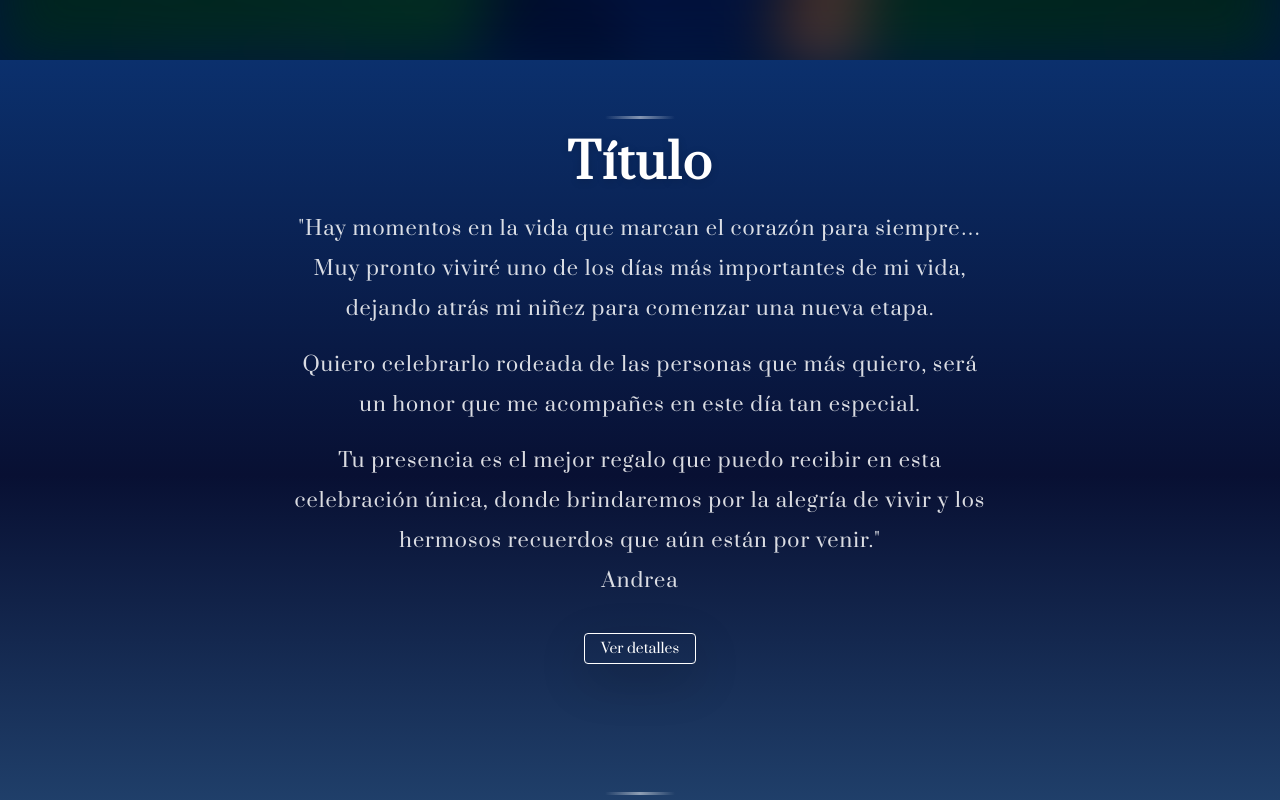
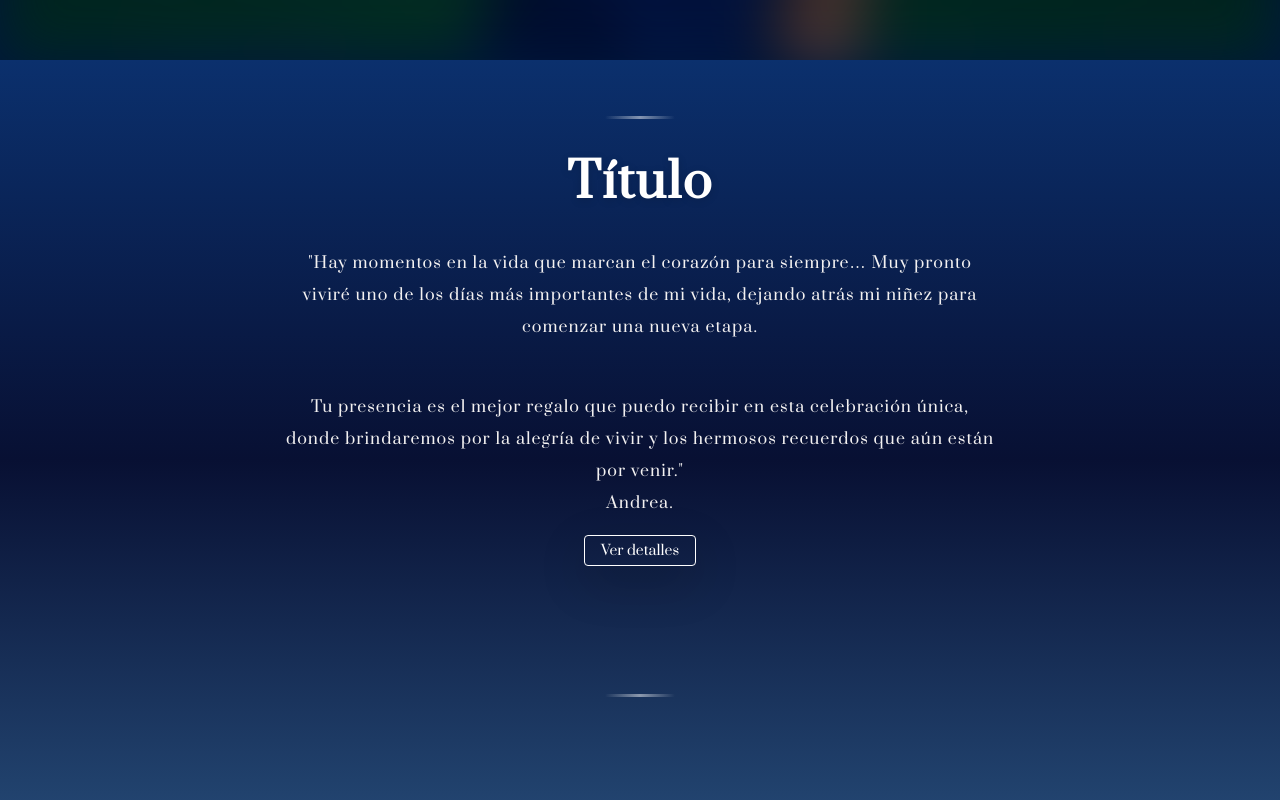
Before and after one commit to AlejandroBermudez90s/Andrea-15, a React (Vite) app: page /#atrapado in a window 1280 px wide. Shown: the part 740-1540 px from the top of the page. Built offline with nearby package versions, Linux system fonts and the light colour scheme; a web font is replaced by a local one.

Commit message:
portada y texto introducción mejorados y corregidos, tamaño de todo ajustadsísimo

```diff
--- a/src/componentes/Cabecera/Cabecera.css
+++ b/src/componentes/Cabecera/Cabecera.css
@@ -144,10 +144,6 @@
     margin-top: 30vh;
 }
 
-.boton {
-    margin-bottom: 15vh;
-}
-
 /* ============================================
     TIPOGRAFÍA RESPONSIVE CON VW
    ============================================ */
@@ -167,7 +163,6 @@
     font-weight: 400;
     font-style: normal;
     font-size: 5vw;
-    margin: 0 0 1rem 0;
     line-height: 1.2;
     max-width: 95vw;
 }
@@ -178,7 +173,7 @@
 
 .btn-outline-light {
     transition: all 0.4s ease;
-    border-width: 2px;
+    border-width: 0px;
     color: white !important;
     border-color: white !important;
 }
@@ -214,17 +209,23 @@
         margin-top: 2vh;
     }
 
+
     .boton {
-        margin-bottom: 4vh;
+        margin-bottom: 1vh;
+        margin-top: 0px !important;
     }
 
     .andrea {
-        font-size: 20vw;
+        font-size: 16vw;
+        margin-top: 1rem;
     }
 
     .andrea2 {
+        position: absolute;
         font-size: 12vw;
-				margin-top: 120vw;
+        margin-left: 2.5em !important;
+		margin-top: 35rem;
+        margin-bottom: 0px !important;
     }
 }
 
@@ -244,7 +245,8 @@
     }
 
     .boton {
-        margin-bottom: 4vh;
+        margin-bottom: 2vh;
+        margin-top: 0px !important;
     }
 
     .andrea {
@@ -252,13 +254,22 @@
     }
 
     .andrea2 {
+        position: absolute;
         font-size: 12vw;
-				margin-top: 150vw;
+        margin-left: 2.5em !important;
+		margin-top: 85vh;
+        margin-bottom: 0px !important;
     }
 }
 
 /* Tablets */
 @media (min-width: 769px) and (max-width: 1024px) {
+
+    .butterfly {
+        width: 10em;
+        height: 10em;
+    }
+
     .texto {
         margin-top: 2vh;
     }
@@ -280,9 +291,10 @@
 /* Desktops pequeños */
 @media (min-width: 1025px) and (max-width: 1440px) {
     .butterfly {
-        width: 180px;
-        height: 180px;
+        width: 10em;
+        height: 10em;
     }
+
 
     .texto {
         margin-top: 32vh;
@@ -304,8 +316,8 @@
 /* Desktops grandes */
 @media (min-width: 1441px) {
     .butterfly {
-        width: 200px;
-        height: 200px;
+        width: 10em;
+        height: 10em;
     }
 
     .texto {
@@ -324,18 +336,6 @@
         font-size: 4rem;
     }
 }
-
-/* ============================================
-  SEGURIDAD ANTI-OVERFLOW
-   ============================================ */
-
-.andrea,
-.andrea2 {
-    overflow-wrap: break-word;
-    word-wrap: break-word;
-    hyphens: auto;
-}
-
 
 /* Estilo para el icono de la flecha */
 .bi-chevron-down {
--- a/src/componentes/Cabecera/Cabecera.jsx
+++ b/src/componentes/Cabecera/Cabecera.jsx
@@ -28,10 +28,10 @@ const Cabecera = () => {
                 <div className="texto">
                     <h1 className="andrea">Andrea</h1>
                 </div>
-								<h2 className="andrea2">15 Años</h2>
+				<h2 className="andrea2">15 Años</h2>
                 <div className='boton'>
                     <a href="#textoIntroduccion" className="btn shadow-sm">
-                        <i className="bi bi-chevron-down mt-2"></i>
+                        <i className="bi bi-chevron-down"></i>
                     </a>
                 </div>
             </div>
--- a/src/componentes/TextoIntroduccion/TextoIntroduccion.css
+++ b/src/componentes/TextoIntroduccion/TextoIntroduccion.css
@@ -1,20 +1,25 @@
 .fuente {
-    font-family: "Prata", serif;
+    font-family: "Prata", serif !important;
     color: #e0e0e0;
     text-align: center;
-    line-height: 2;
-    letter-spacing: 1.5px;
+    line-height: 2 !important;
+    letter-spacing: 1.5px !important;
     text-transform: none;
 }
 
 .fuenteParrafo {
-    font-family: "Prata", serif;
-    font-size: 1rem; /* CORREGIDO: era 20em */
-    color: #f3f1f1;
+    font-family: "Prata", serif !important;
+    font-size: 1rem !important; /* !important para sobrescribir Bootstrap */
+    color: #f3f1f1 !important;
     text-align: center;
-    line-height: 2;
-    letter-spacing: 1px;
+    line-height: 2 !important;
+    letter-spacing: 1px !important;
     text-transform: none;
+}
+
+/* Sobrescribir específicamente Bootstrap .lead */
+.lead.fuenteParrafo {
+    font-size: 1rem !important;
 }
 
 .detalles-section {
@@ -46,9 +51,7 @@
 }
 
 /* Botón */
-.boton {
-    margin-top: 2rem;
-}
+
 
 .btn-outline-light {
     transition: all 0.4s ease;
@@ -72,19 +75,20 @@
 /* Móviles pequeños */
 @media (max-width: 576px) {
     .section-header h2 {
-        font-size: 1.75rem;
+        font-size: 1.75rem !important;
     }
 
     .fuente {
-        font-size: 1em;
-        letter-spacing: 1.5px;
+        font-size: 1em !important;
+        letter-spacing: 1.5px !important;
     }
 
-    .fuenteParrafo {
-        font-size: 0.8em;
+    .fuenteParrafo,
+    .lead.fuenteParrafo {
+        font-size: 1em !important;
         padding: 0 1em;
-        line-height: 1.8;
-        letter-spacing: 0.5px;
+        line-height: 1.8 !important;
+        letter-spacing: 0.5px !important;
     }
 
     .decorative-line {
@@ -92,23 +96,76 @@
         height: 2px;
         margin-top: 0.3em;
     }
+
+    .firma{
+        margin-top: 4em;
+    }
+
+    .boton{
+        margin-top: 14em !important;
+    }
+
+}
+
+@media (max-width: 380px) {
+    /* Reducimos el espaciado general del contenedor */
+    .container-fluid.py-5 {
+        padding-top: 2rem !important;
+        padding-bottom: 2rem !important;
+    }
+
+    /* Título principal más compacto */
+    .section-header h2 {
+        font-size: 1.5rem !important;
+        margin-bottom: 0.5rem !important;
+    }
+
+    /* El texto de los párrafos necesita respirar pero ocupar menos espacio vertical */
+    .fuenteParrafo,
+    .lead.fuenteParrafo {
+        font-size: 0.85rem !important;
+        line-height: 1.5 !important; /* Bajamos de 2 a 1.5 para que no ocupe tanto */
+        letter-spacing: 0.5px !important;
+        padding: 0 0.5rem !important;
+    }
+
+    /* Reducimos los márgenes de los elementos que empujan el contenido hacia abajo */
+    .section-header {
+        margin-bottom: 1.5rem !important;
+    }
+
+    /* Ajuste para los márgenes que mencionaste en tu código */
+    .firma {
+        margin-top: 1.5rem !important; /* Antes era 4em */
+    }
+
+    .boton {
+        margin-top: 9rem !important; /* Antes era 12em, esto es lo que está rompiendo el diseño en iPhone SE */
+    }
+
+    /* Línea decorativa más discreta */
+    .decorative-line {
+        width: 40px;
+        margin-top: 0.2em;
+    }
 }
 
 /* Móviles normales */
 @media (min-width: 577px) and (max-width: 768px) {
     .section-header h2 {
-        font-size: 2rem;
+        font-size: 2rem !important;
     }
 
     .fuente {
-        font-size: 1.1em;
-        letter-spacing: 1.5px;
+        font-size: 1.1em !important;
+        letter-spacing: 1.5px !important;
     }
 
-    .fuenteParrafo {
-        font-size: 0.85em;
+    .fuenteParrafo,
+    .lead.fuenteParrafo {
+        font-size: 0.85em !important;
         padding: 0 1.5em;
-        line-height: 1.9;
+        line-height: 1.9 !important;
     }
 
     .decorative-line {
@@ -121,18 +178,19 @@
 /* Tablets y dispositivos como Samsung Galaxy S20+ (769px - 1024px) */
 @media (min-width: 769px) and (max-width: 1024px) {
     .section-header h2 {
-        font-size: 2.5rem;
+        font-size: 2.5rem !important;
     }
 
     .fuente {
-        font-size: 1.2em;
-        letter-spacing: 1.5px;
+        font-size: 1.2em !important;
+        letter-spacing: 1.5px !important;
     }
 
-    .fuenteParrafo {
-        font-size: 0.95em; /* Tamaño específico para dispositivos como S20+ */
+    .fuenteParrafo,
+    .lead.fuenteParrafo {
+        font-size: 0.95em !important;
         padding: 0 2em;
-        line-height: 1.95;
+        line-height: 1.95 !important;
         max-width: 90%;
         margin: 0 auto;
     }
@@ -147,17 +205,18 @@
 /* Tablets grandes y laptops pequeñas */
 @media (min-width: 1025px) and (max-width: 1440px) {
     .section-header h2 {
-        font-size: 3rem;
+        font-size: 3rem !important;
     }
 
     .fuente {
-        font-size: 1.3em;
+        font-size: 1.3em !important;
     }
 
-    .fuenteParrafo {
-        font-size: 1em;
+    .fuenteParrafo,
+    .lead.fuenteParrafo {
+        font-size: 1em !important;
         padding: 0 2.5em;
-        line-height: 2;
+        line-height: 2 !important;
         max-width: 85%;
         margin: 0 auto;
     }
@@ -166,18 +225,36 @@
 /* Desktop grande */
 @media (min-width: 1441px) {
     .section-header h2 {
-        font-size: 3.5rem;
+        font-size: 3.5rem !important;
     }
 
     .fuente {
-        font-size: 1.4em;
+        font-size: 1.4em !important;
     }
 
-    .fuenteParrafo {
-        font-size: 1.1em;
+    .fuenteParrafo,
+    .lead.fuenteParrafo {
+        font-size: 1.1em !important;
         padding: 0 3em;
-        line-height: 2;
+        line-height: 2 !important;
         max-width: 80%;
         margin: 0 auto;
     }
 }
+
+.animar {
+    opacity: 0;
+    transform: translateY(40px);
+    transition: all 1s ease;
+}
+
+/* Cuando se activa */
+.animar.visible {
+    opacity: 1;
+    transform: translateY(0);
+}
+
+/* delays */
+.delay-1 { transition-delay: 0.3s; }
+.delay-2 { transition-delay: 0.6s; }
+.delay-3 { transition-delay: 0.9s; }
--- a/src/componentes/TextoIntroduccion/TextoIntroduccion.jsx
+++ b/src/componentes/TextoIntroduccion/TextoIntroduccion.jsx
@@ -1,6 +1,25 @@
 import './TextoIntroduccion.css'
+import { useEffect } from 'react';
 
-const Detalles = () => {
+const TextoIntroduccion = () => {
+
+useEffect(() => {
+    const elementos = document.querySelectorAll('.animar');
+
+    const observer = new IntersectionObserver((entries) => {
+      entries.forEach(entry => {
+        if (entry.isIntersecting) {
+          entry.target.classList.add('visible');
+        }
+      });
+    }, {
+      threshold: 0.3
+    });
+
+    elementos.forEach(el => observer.observe(el));
+
+    return () => observer.disconnect();
+  }, []);
 
   return (
     <div className="detalles-section">
@@ -9,31 +28,27 @@ const Detalles = () => {
           <div className="col-12 col-md-10 col-lg-9">
             <div className="text-center mb-5 section-header">
               <div className="decorative-line mb-3"></div>
-              <h2 className="display-4 fw-bold text-white mb-3 fuente">
+              <h2 className="display-4 fw-bold text-white mb-3 fuente animar">
                 Título
               </h2>
-              <p className="lead text-white-80 mb-3 fuenteParrafo">
+              <p className="lead text-white-80 mb-5 fuenteParrafo animar delay-1">
                 "Hay momentos en la vida que marcan el corazón para siempre…
                 Muy pronto viviré uno de los días más importantes de mi vida,
                 dejando atrás mi niñez para comenzar una nueva etapa.
               </p>
-              <p className="lead text-white-80 mb-3 fuenteParrafo">
-                Quiero celebrarlo rodeada de las personas que más quiero,
-                será un honor que me acompañes en este día tan especial.
-              </p>
-              <p className="lead text-white-80 fuenteParrafo">
+              <p className="lead text-white-80 fuenteParrafo animar delay-2">
                 Tu presencia es el mejor regalo que puedo recibir en esta
                 celebración única, donde brindaremos por la alegría de vivir
                 y los hermosos recuerdos que aún están por venir."
               </p>
-              <p className="lead text-white-60 mb-3 fuenteParrafo">
-                Andrea
+              <p className="lead text-white-60 mb-3 fuenteParrafo firma animar delay-3">
+                Andrea.
               </p>
-              <div className='boton'>
-                    <a href="#detalles" className="btn btn-outline-light btn-sm px-3 shadow-lg">
-                        Ver detalles
-                    </a>
-                </div>
+              <div className='boton animar'>
+                <a href="#detalles" className="btn btn-outline-light btn-sm px-3 shadow-lg">
+                  Ver detalles
+                </a>
+              </div>
               <div className="decorative-line"></div>
             </div>
           </div>
@@ -43,4 +58,4 @@ const Detalles = () => {
   )
 }
 
-export default Detalles
+export default TextoIntroduccion
--- a/src/index.css
+++ b/src/index.css
@@ -1,3 +1,4 @@
 html {
 	background-color: rgb(201, 209, 223) !important;
+	scroll-behavior: smooth;
 }
```
Lines whose indentation alone changed are shown as unchanged.
